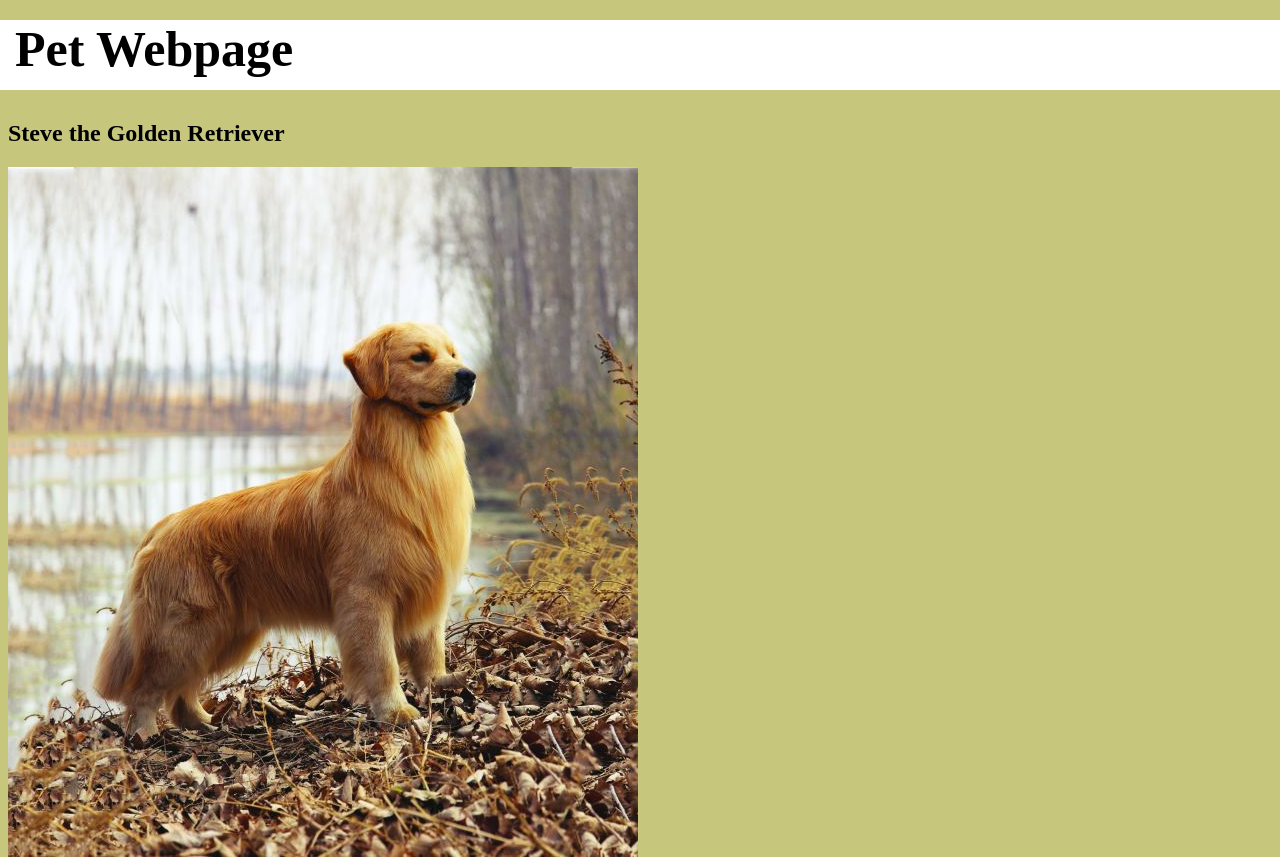
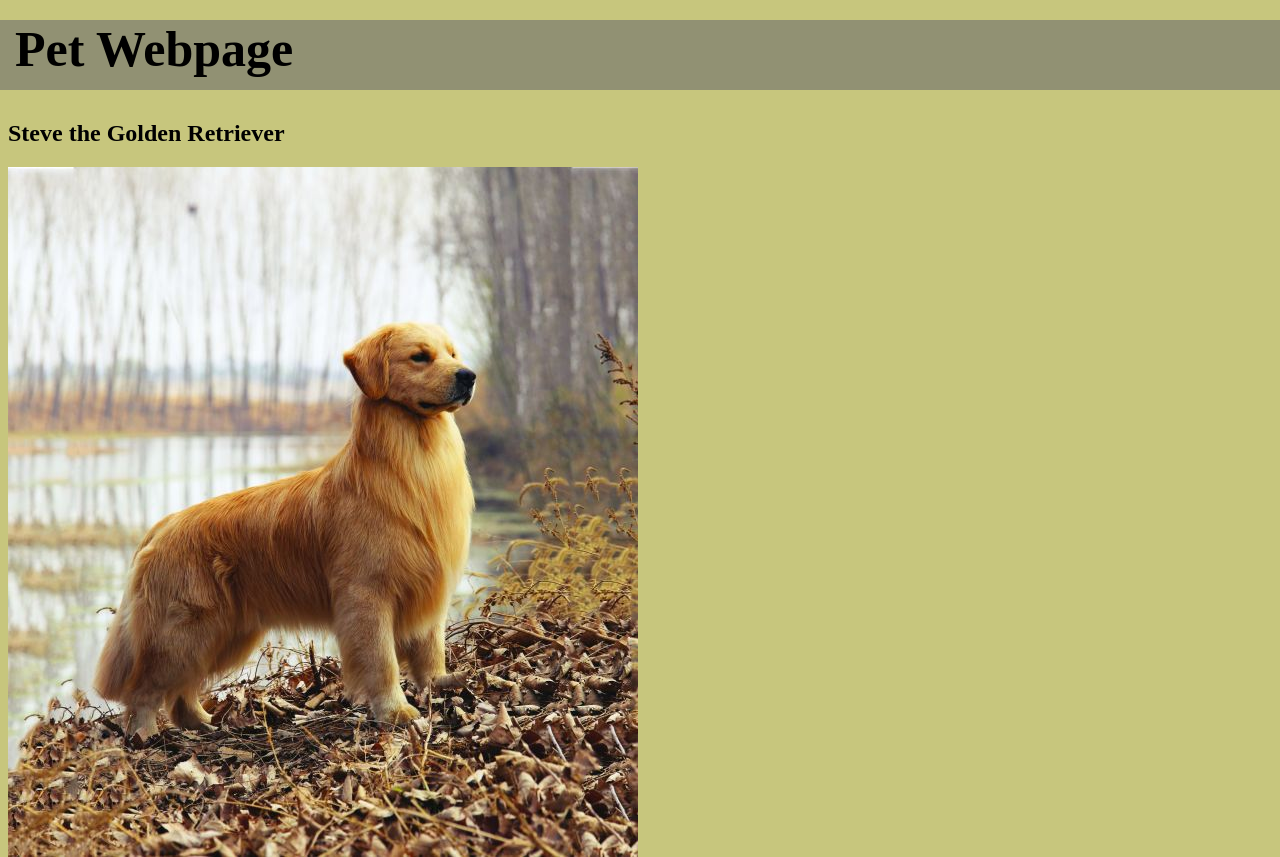
Before and after one commit to DrewAPeterson7671/dog-blog-js, a plain HTML site: page index.html in a window 1280 px wide. Shown: the top 857 px of the page. Drawn offline with Linux system fonts and the light colour scheme.

```diff
--- a/styles/styles.css
+++ b/styles/styles.css
@@ -4,7 +4,7 @@
 }
 
 .header {
-  background-color: white;
+  background-color: #919173;
   width: 100%;
   height: 70px;
   position: fixed;
```
Also changed, not shown: 2 other files.
